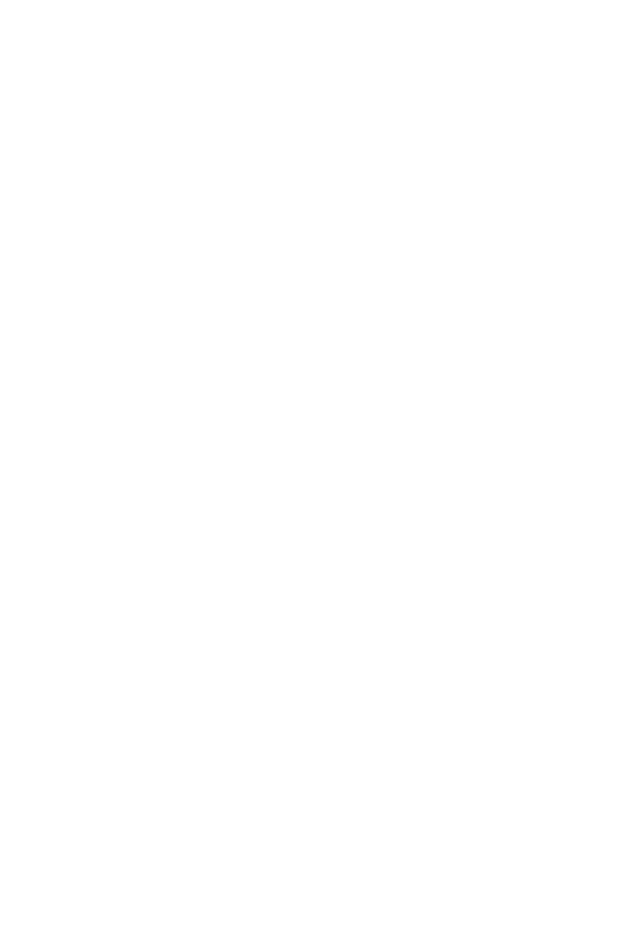
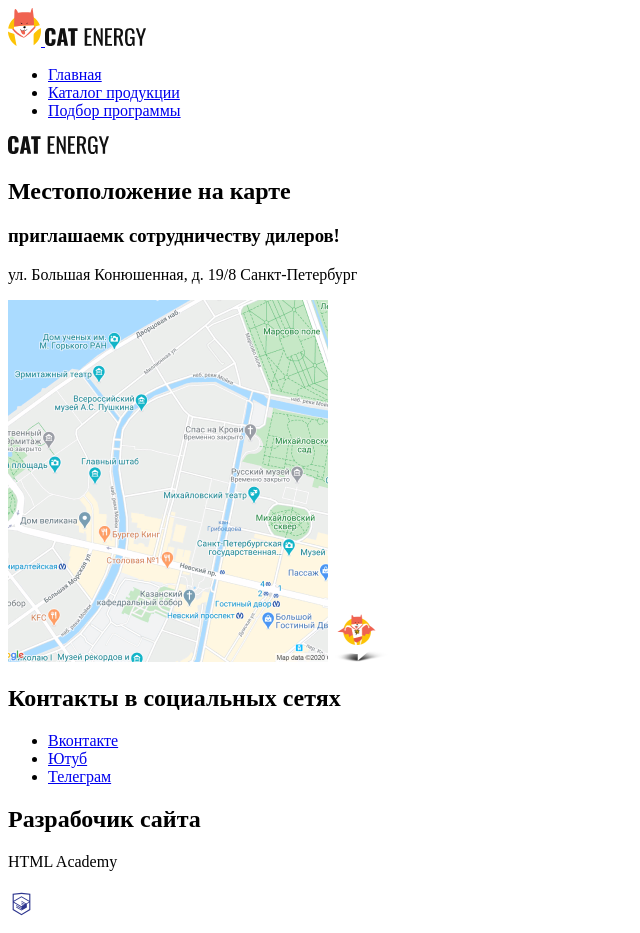
Before and after one commit to htmlacademy-adaptive/2021361-cat-energy-29, a website: page source/catalog.html in a window 1280 px wide. Shown: the whole page, without its empty margins (0-640 px from the left). Before the commit the page ends 800 px from the top, so only its background shows below. Drawn offline with Linux system fonts and the light colour scheme.

Commit message:
Добавит шапку и подвал на страницу каталога

```diff
--- a/source/catalog.html
+++ b/source/catalog.html
@@ -5,8 +5,75 @@
     <title>HTML Academy: Кэт энерджи</title>
   </head>
   <body>
-    <header></header>
+    <header>
+      <a href="./index.html" aria-current="page">
+        <img
+          src="./img/logo-mobile.svg"
+          width="33"
+          height="38"
+          alt="Логотип интернет-магазина еды для кошек."
+        />
+      </a>
+      <img
+        src="./img/logo-shop-name-mobile.svg"
+        width="101"
+        height="18"
+        alt="Cat energy - интернет-магазин еды для кошек."
+      />
+      <nav>
+        <ul>
+          <li><a href="./index.html" aria-current="page">Главная</a></li>
+          <li><a href="#">Каталог продукции</a></li>
+          <li><a href="#">Подбор программы</a></li>
+        </ul>
+      </nav>
+    </header>
     <main></main>
-    <footer></footer>
+    <footer>
+      <img
+        src="./img/logo-shop-name-mobile.svg"
+        width="101"
+        height="18"
+        alt="Cat energy - интернет-магазин еды для кошек."
+      />
+      <section class="map">
+        <h2>Местоположение на карте</h2>
+        <div>
+          <h3>приглашаемк сотрудничеству дилеров!</h3>
+          <p>ул. Большая Конюшенная, д. 19/8 Санкт-Петербург</p>
+        </div>
+        <img
+          src="./img/map-mobile.png"
+          width="320"
+          height="362"
+          alt="Маркер на карте указывает местоположение магазина."
+        />
+        <img src="./img/map-marker.png" alt="Маркер." aria-hidden="true" />
+      </section>
+      <section class="social">
+        <h2>Контакты в социальных сетях</h2>
+        <ul>
+          <li>
+            <a href="#">Вконтакте</a>
+          </li>
+          <li>
+            <a href="#">Ютуб</a>
+          </li>
+          <li>
+            <a href="#">Телеграм</a>
+          </li>
+        </ul>
+      </section>
+      <section class="developer">
+        <h2>Разрабочик сайта</h2>
+        <p>HTML Academy</p>
+        <img
+          src="./img/htmlacademy.svg"
+          width="27"
+          height="34"
+          alt="HTML Academy - разработчик сайта."
+        />
+      </section>
+    </footer>
   </body>
 </html>
```
